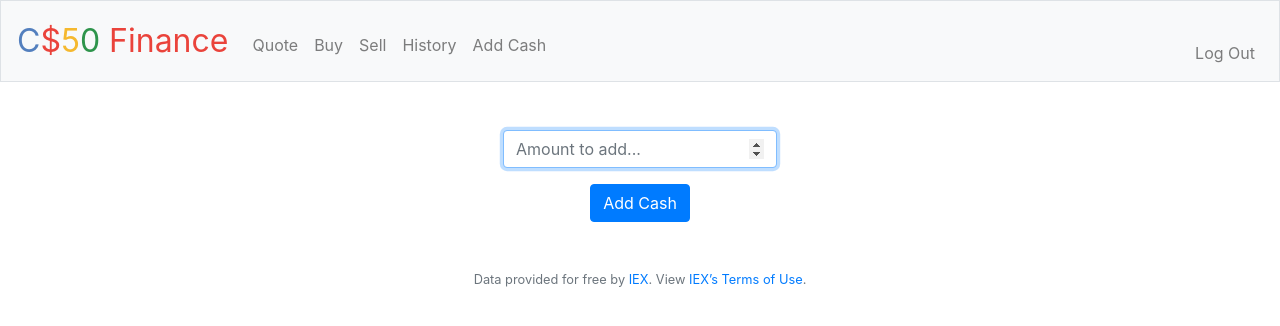
After one commit to LessThanDecent/finance, a Flask app: page /addcash in a window 1280 px wide. The commit adds this page. Shown: the top 326 px of the page. Run offline with Flask 2, Linux system fonts and the light colour scheme; a user stored in the database is signed in; some libraries are stand-ins or nearby versions.

Commit message:
Add addcash.html

```diff
--- a/app.py
+++ b/app.py
@@ -283,7 +283,30 @@ def sell():
         rows = db.execute("SELECT * FROM transactions WHERE userID=:id GROUP BY symbol", id=session["user_id"])
         return render_template("sell.html", rows=rows)
 
+@app.route("/addcash", methods=["GET", "POST"])
+@login_required
+def addCash():
+    """Add additional cash to account"""
+    if request.method == "POST":
+        # Get amount to add from form
+        cash_to_add = int(request.form.get("amount"))
 
+        # Ensure that cash to add field is not empty
+        if not cash_to_add:
+            return apology("cash field empty", 403)
+
+        # Get user's cash and add to it
+        user_cash = db.execute("SELECT * FROM users WHERE id=:id", id=session["user_id"])[0]["cash"]
+        user_cash += cash_to_add
+
+        # Update the cash in users table
+        db.execute("UPDATE users SET cash=:cash WHERE id=:id", cash=user_cash, id=session["user_id"])
+
+        # Redirect user to index.html
+        return redirect("/")
+
+    else:
+        return render_template("addcash.html")
 
 def errorhandler(e):
     """Handle error"""
--- /dev/null
+++ b/templates/addcash.html
@@ -0,0 +1,14 @@
+{% extends "layout.html" %}
+
+{% block title %}
+    Add Cash
+{% endblock %}
+
+{% block main %}
+    <form action="/addcash" method="post">
+        <div class="form-group">
+            <input autocomplete="off" autofocus class="form-control" name="amount" placeholder="Amount to add..." type="number" min="1">
+        </div>
+        <button class="btn btn-primary" type="submit">Add Cash</button>
+    </form>
+{% endblock %}
--- a/templates/layout.html
+++ b/templates/layout.html
@@ -38,6 +38,7 @@
                         <li class="nav-item"><a class="nav-link" href="/buy">Buy</a></li>
                         <li class="nav-item"><a class="nav-link" href="/sell">Sell</a></li>
                         <li class="nav-item"><a class="nav-link" href="/history">History</a></li>
+                        <li class="nav-item"><a class="nav-link" href="/addcash">Add Cash</li>
                     </ul>
                     <ul class="navbar-nav ml-auto mt-2">
                         <li class="nav-item"><a class="nav-link" href="/logout">Log Out</a></li>
```
Also changed, not shown: finance.db.
